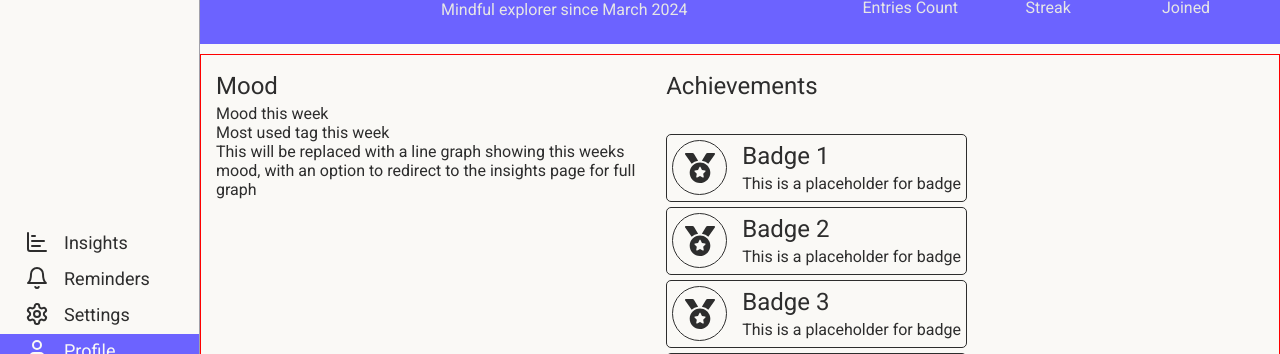
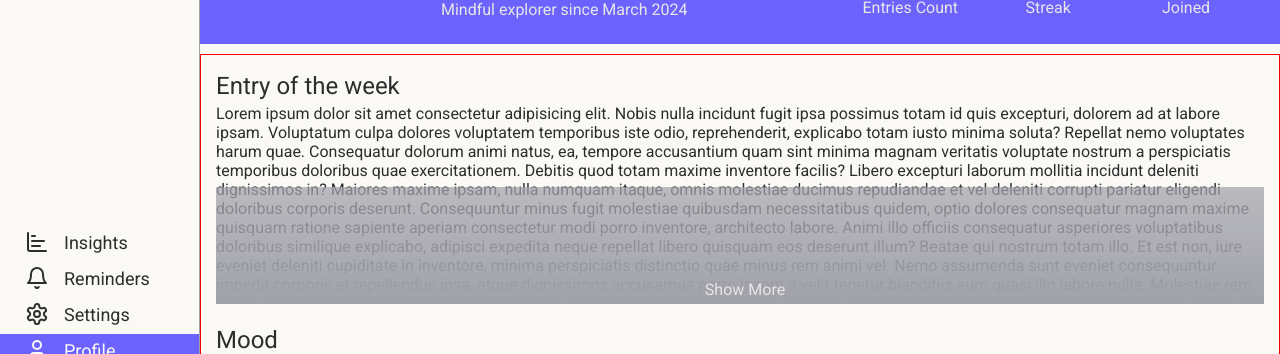
Before and after one commit to kaa1203/shift-app, a React (Vite) app: page /shift/profile in a window 1280 px wide. Shown: the part 426-780 px from the top of the page. Built offline with nearby package versions, Linux system fonts and the light colour scheme.

Commit message:
mini update
another it aint much but it's an honest work code

```diff
--- a/src/components/App.styled.js
+++ b/src/components/App.styled.js
@@ -58,7 +58,7 @@ export const NavMenu = styled.ul`
   flex-direction: column;
   gap: 4px;
   margin: 8px 0;
-  margin-top: ${(props) => (props.$margin === "bottom" ? "auto" : "0")};
+  margin-top: ${({ $margin }) => ($margin === "bottom" ? "auto" : "0")};
 `;
 
 export const NavItem = styled.li`
@@ -260,6 +260,7 @@ export const UserWrapper = styled.div`
 export const ProfileBody = styled.section`
   display: flex;
   justify-content: space-between;
+  flex-direction: column;
   gap: 20px;
   padding: 15px;
   border: 1px solid red;
@@ -319,6 +320,39 @@ export const ActivitySection = styled.section``;
 
 export const AchievementSection = styled.section``;
 
+export const EntrySection = styled.section`
+  position: relative;
+`;
+
+export const EntryWrapper = styled.div`
+  height: ${({ $isHidden }) => ($isHidden ? "200px" : "auto")};
+  overflow: ${({ $isHidden }) => ($isHidden ? "hidden" : "visible")};
+  margin-bottom: ${({ $isHidden }) => ($isHidden ? "0" : "30px")};
+`;
+
+export const EntryMask = styled.div`
+  position: absolute;
+  bottom: 0;
+  height: 50%;
+  width: 100%;
+`;
+
+export const EntryMaskButton = styled.button`
+  position: absolute;
+  bottom: 0;
+  width: 100%;
+  text-align: center;
+  color: ${({ $isHidden }) =>
+    $isHidden ? "var(--light-gray)" : "var(--soft-indigo)"};
+  text-transform: capitalize;
+  padding: 5px;
+
+  &:hover {
+    color: ${({ $isHidden }) =>
+      $isHidden ? "var(--soft-indigo)" : "var(--black)"};
+  }
+`;
+
 export const BadgeContainer = styled.div`
   display: flex;
   flex-wrap: wrap;
@@ -346,3 +380,16 @@ export const Badge = styled.div`
   border: 1px solid var(--black);
   border-radius: 50%;
 `;
+
+// Editor
+
+export const EditorElem = styled.div`
+  width: 500px;
+  height: 500px;
+  border: 1px solid red;
+`;
+
+export const ToolbarWrapper = styled.div`
+  display: flex;
+  background-color: red;
+`;
--- a/src/components/GlobalStyle.styled.js
+++ b/src/components/GlobalStyle.styled.js
@@ -10,8 +10,11 @@ const GlobalStyle = createGlobalStyle`
 	--black: #2d2d2d; //text
 	--light-gray: #e6e6e6; //text
 	--muted-gray: #a1a1aa; //neutral
-  --soft-green:	#73d957; //success
+	--muted-gray-transparent: #a1a1aab9; //neutral transparent
+   --soft-green:	#73d957; //success
 	--coral-red: #ff6b6b; //warning
+	--entry-mask: linear-gradient( to bottom, var(--muted-gray-transparent), var(--muted-gray)
+  );
 }
 
 *, *:before, *:after {
@@ -75,6 +78,10 @@ button {
 .italic {
 	font-style: italic;
 }
+
+.maskIsHidden {
+	background: var(--entry-mask)
+}
 `;
 
 export default GlobalStyle;
--- /dev/null
+++ b/src/components/TextEditor/Editor.jsx
@@ -0,0 +1,12 @@
+import { EditorElem } from "../App.styled";
+import Toolbar from "./Toolbar";
+
+const Editor = () => {
+  return (
+    <EditorElem contentEditable>
+      <Toolbar />
+    </EditorElem>
+  );
+};
+
+export default Editor;
--- /dev/null
+++ b/src/components/TextEditor/Toolbar.jsx
@@ -0,0 +1,7 @@
+import { EditorElem, ToolbarWrapper } from "../App.styled";
+
+const Toolbar = () => {
+  return <ToolbarWrapper></ToolbarWrapper>;
+};
+
+export default Toolbar;
--- a/src/pages/Home.jsx
+++ b/src/pages/Home.jsx
@@ -1,5 +1,7 @@
+import Editor from "../components/TextEditor/Editor";
+
 const Home = () => {
-  // return <Editor />;
+  return <Editor />;
 };
 
 export default Home;
--- a/src/pages/Profile.jsx
+++ b/src/pages/Profile.jsx
@@ -25,10 +25,18 @@ import {
   MiscWrapper,
   ButtonWrapper,
   ProfileButton,
+  EntrySection,
+  EntryWrapper,
+  EntryMask,
+  EntryMaskButton,
 } from "../components/App.styled";
 import { LuCamera, LuPen } from "react-icons/lu";
+import { useState } from "react";
 
-const Profile = () => (
+const Profile = () => {
+  const [isHidden, setIsHidden] = useState(true);
+
+  return (
     <ProfileContainer>
       <IdentitySection>
         <ProfileBanner />
@@ -77,6 +85,78 @@ const Profile = () => (
         </ProfileWrapper>
       </IdentitySection>
       <ProfileBody>
+        <EntrySection>
+          <h2>Entry of the week</h2>
+          <EntryWrapper $isHidden={isHidden}>
+            Lorem ipsum dolor sit amet consectetur adipisicing elit. Nobis nulla
+            incidunt fugit ipsa possimus totam id quis excepturi, dolorem ad at
+            labore ipsam. Voluptatum culpa dolores voluptatem temporibus iste
+            odio, reprehenderit, explicabo totam iusto minima soluta? Repellat
+            nemo voluptates harum quae. Consequatur dolorum animi natus, ea,
+            tempore accusantium quam sint minima magnam veritatis voluptate
+            nostrum a perspiciatis temporibus doloribus quae exercitationem.
+            Debitis quod totam maxime inventore facilis? Libero excepturi
+            laborum mollitia incidunt deleniti dignissimos in? Maiores maxime
+            ipsam, nulla numquam itaque, omnis molestiae ducimus repudiandae et
+            vel deleniti corrupti pariatur eligendi doloribus corporis deserunt.
+            Consequuntur minus fugit molestiae quibusdam necessitatibus quidem,
+            optio dolores consequatur magnam maxime quisquam ratione sapiente
+            aperiam consectetur modi porro inventore, architecto labore. Animi
+            illo officiis consequatur asperiores voluptatibus doloribus
+            similique explicabo, adipisci expedita neque repellat libero
+            quisquam eos deserunt illum? Beatae qui nostrum totam illo. Et est
+            non, iure eveniet deleniti cupiditate in inventore, minima
+            perspiciatis distinctio quae minus rem animi vel. Nemo assumenda
+            sunt eveniet consequuntur impedit corporis et repellendus ipsa,
+            atque dignissimos accusamus porro ipsam a velit tenetur blanditiis
+            eum quasi illo labore nulla. Molestiae rem saepe expedita? Amet,
+            veritatis deserunt minima quas voluptatibus fugiat iusto, aperiam
+            corporis error porro numquam in odio architecto quisquam expedita
+            perferendis repellat eligendi rerum a. Labore perspiciatis, tenetur
+            asperiores recusandae ut rerum soluta voluptates harum laboriosam
+            itaque mollitia neque odio atque nobis libero veritatis aliquam
+            voluptatem quidem sunt? Debitis repellat laudantium qui magni modi
+            veniam magnam illo aut nostrum cum, officia itaque deleniti
+            perspiciatis eos ullam nulla inventore nobis asperiores facere odit
+            voluptate labore accusantium delectus? Optio officia in vel placeat,
+            quidem sint quam obcaecati at. Nemo ducimus quos aspernatur corrupti
+            itaque, velit quia vel voluptates in accusantium consequatur
+            mollitia maxime? Aperiam modi in exercitationem doloremque soluta
+            dignissimos, iusto id ad quis necessitatibus, tempora repellendus
+            voluptatibus libero voluptas eos neque ullam architecto commodi
+            deleniti, asperiores quae velit. Beatae possimus officia vitae totam
+            vero minima quaerat dolore deserunt eligendi ab optio animi,
+            explicabo, fugit non delectus, dignissimos laboriosam omnis tenetur
+            deleniti iste voluptate. Praesentium in dolor porro aut
+            reprehenderit, qui libero, corrupti omnis nam mollitia vel sunt
+            eligendi ipsa voluptatibus adipisci aspernatur dicta at asperiores!
+            Debitis, fugit. Deserunt quam ea, debitis rerum pariatur consectetur
+            esse tempora aut animi omnis amet soluta, distinctio, neque non
+            reiciendis quo. Nobis officia vero libero incidunt non eaque
+            molestias odit? Placeat voluptas tenetur aliquid voluptatibus quae
+            fugit. Numquam doloribus non ea maiores blanditiis et quasi libero
+            suscipit nisi ullam. Amet voluptate, quos assumenda, neque corrupti
+            fugit rerum rem vel nesciunt at labore sed velit possimus
+            dignissimos tenetur reprehenderit ullam. Cumque dolorem recusandae
+            a? Minima tenetur expedita in nemo dolorum beatae doloribus pariatur
+            alias excepturi accusantium maxime vel unde a modi mollitia
+            suscipit, rerum laborum dolor at. Quis reiciendis aspernatur quae
+            id. Aspernatur quod repellendus corporis amet maxime, cumque
+            doloremque accusamus officiis officia eaque? Laborum, consequatur.
+            Velit nostrum harum facilis aut, ea reiciendis consectetur modi hic?
+            Fugiat porro doloribus minus ex beatae dolorem, veritatis
+            consequuntur iusto facere molestias distinctio accusamus, labore
+            voluptate molestiae. Ipsa, cupiditate!
+          </EntryWrapper>
+          <EntryMask className={isHidden ? "maskIsHidden" : ""}>
+            <EntryMaskButton
+              $isHidden={isHidden}
+              onClick={() => setIsHidden(!isHidden)}
+            >
+              {isHidden ? "show more" : "show less"}
+            </EntryMaskButton>
+          </EntryMask>
+        </EntrySection>
         <MoodSection>
           <h2>Mood</h2>
           <MoodContainer>
@@ -134,4 +214,5 @@ const Profile = () => (
       </ProfileBody>
     </ProfileContainer>
   );
+};
 export default Profile;
```
Lines whose indentation alone changed are shown as unchanged.
